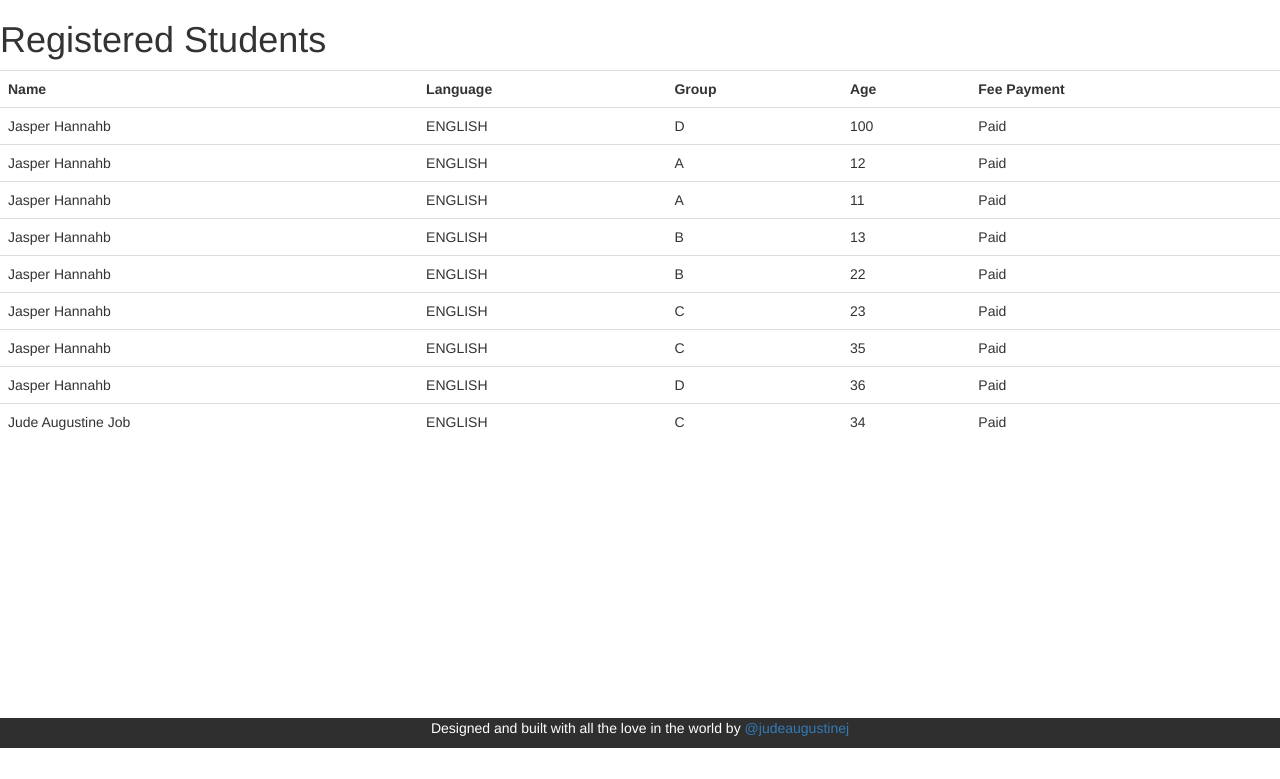
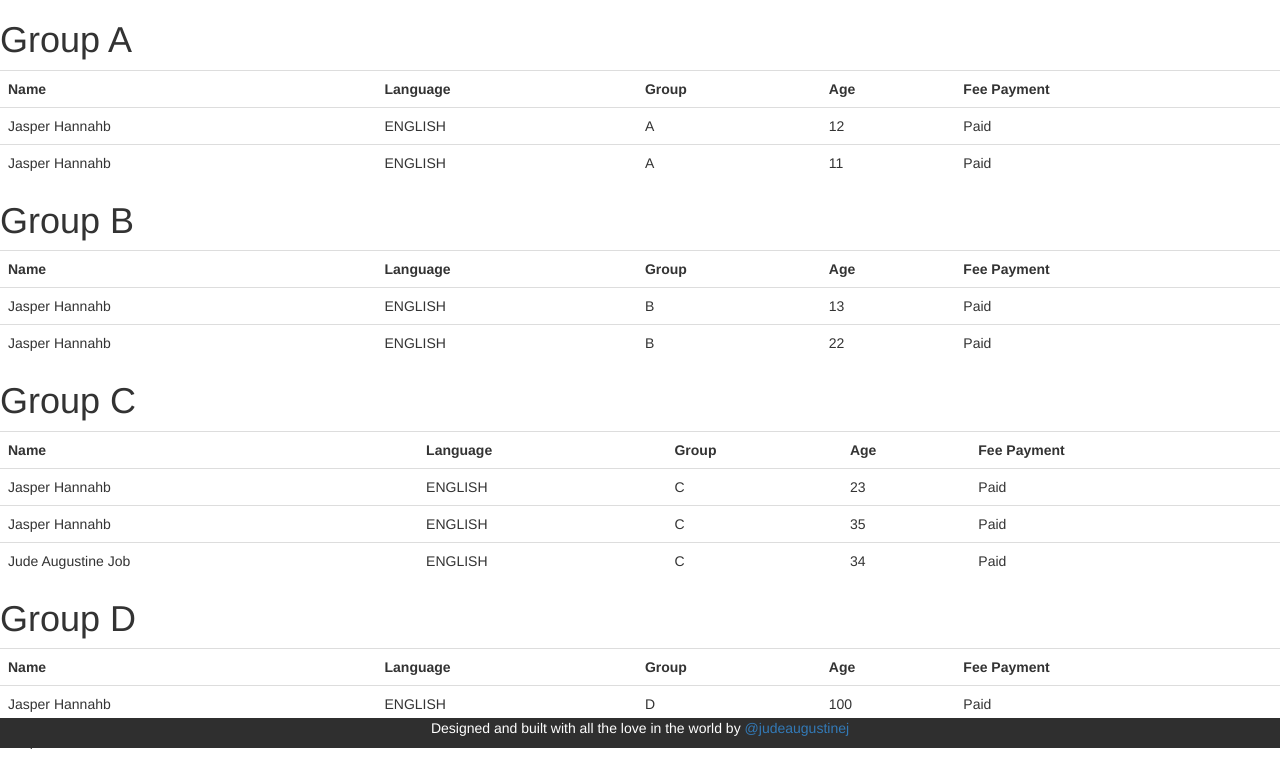
Before and after one commit to judeaugustinej/bible-quiz-app, a Django app: page /students/ in a window 1280 px wide. Shown: the part 52-831 px from the top of the page. Before the commit the page ends 800 px from the top, so only its background shows below. Run offline with Django 3.2, Linux system fonts and the light colour scheme; a user stored in the database is signed in; data comes from the database, SQL or seed files in the repository; some libraries are stand-ins or nearby versions.

Commit message:
Providing groupwise display of students list.
TODO: Sort the students list based on age

```diff
--- a/biblequiz/registration/templates/registration/students.html
+++ b/biblequiz/registration/templates/registration/students.html
@@ -1,14 +1,15 @@
 {% extends 'registration/base.html' %}
 
 {% block content %}
-<h1>Registered Students</h1>
+<!-- Group A students -->
+<h1>Group A</h1>
 <table class="table table-hover">
     <th>Name</th>
     <th>Language</th>
     <th>Group</th>
     <th>Age</th>
     <th>Fee Payment</th>
-{% for student in students %}
+{% for student in group_a_students %}
     <tr onclick=window.location.href="{% url 'student_detail' pk=student.pk %}">
     <td>{{ student.full_name }} </td>
     <td>{{ student.language }}</td>
@@ -22,4 +23,71 @@
 
 {% endfor %}
     </table>
+
+<!-- Group B students -->
+<h1>Group B</h1>
+<table class="table table-hover">
+    <th>Name</th>
+    <th>Language</th>
+    <th>Group</th>
+    <th>Age</th>
+    <th>Fee Payment</th>
+{% for student in group_b_students %}
+    <tr onclick=window.location.href="{% url 'student_detail' pk=student.pk %}">
+    <td>{{ student.full_name }} </td>
+    <td>{{ student.language }}</td>
+    <td>{{ student.group }}</td>
+    <td>{{ student.age }}</td>
+    <td>
+        {% if student.paid%} Paid
+        {% else %}
+        Not Paid
+    {% endif %}</td></tr>
+
+{% endfor %}
+</table>
+<!-- Group C students -->
+<h1>Group C</h1>
+<table class="table table-hover">
+    <th>Name</th>
+    <th>Language</th>
+    <th>Group</th>
+    <th>Age</th>
+    <th>Fee Payment</th>
+{% for student in group_c_students %}
+    <tr onclick=window.location.href="{% url 'student_detail' pk=student.pk %}">
+    <td>{{ student.full_name }} </td>
+    <td>{{ student.language }}</td>
+    <td>{{ student.group }}</td>
+    <td>{{ student.age }}</td>
+    <td>
+        {% if student.paid%} Paid
+        {% else %}
+        Not Paid
+    {% endif %}</td></tr>
+
+{% endfor %}
+</table>
+<!-- Group D students -->
+<h1>Group D</h1>
+<table class="table table-hover">
+    <th>Name</th>
+    <th>Language</th>
+    <th>Group</th>
+    <th>Age</th>
+    <th>Fee Payment</th>
+{% for student in group_d_students %}
+    <tr onclick=window.location.href="{% url 'student_detail' pk=student.pk %}">
+    <td>{{ student.full_name }} </td>
+    <td>{{ student.language }}</td>
+    <td>{{ student.group }}</td>
+    <td>{{ student.age }}</td>
+    <td>
+        {% if student.paid%} Paid
+        {% else %}
+        Not Paid
+    {% endif %}</td></tr>
+
+{% endfor %}
+</table>
 {% endblock %}
--- a/biblequiz/registration/views.py
+++ b/biblequiz/registration/views.py
@@ -26,8 +26,11 @@ def register(request):
 
 @login_required
 def students(request):
-    students = Register.objects.all()
-    return render(request, 'registration/students.html', {'students': students})
+    group_a_students =  Register.objects.filter(group='A')
+    group_b_students =  Register.objects.filter(group='B')
+    group_c_students =  Register.objects.filter(group='C')
+    group_d_students =  Register.objects.filter(group='D')
+    return render(request, 'registration/students.html', {'group_a_students': group_a_students, 'group_b_students': group_b_students, 'group_c_students': group_c_students, 'group_d_students': group_d_students,})
 
 @login_required
 def student_detail(request, pk):
```
